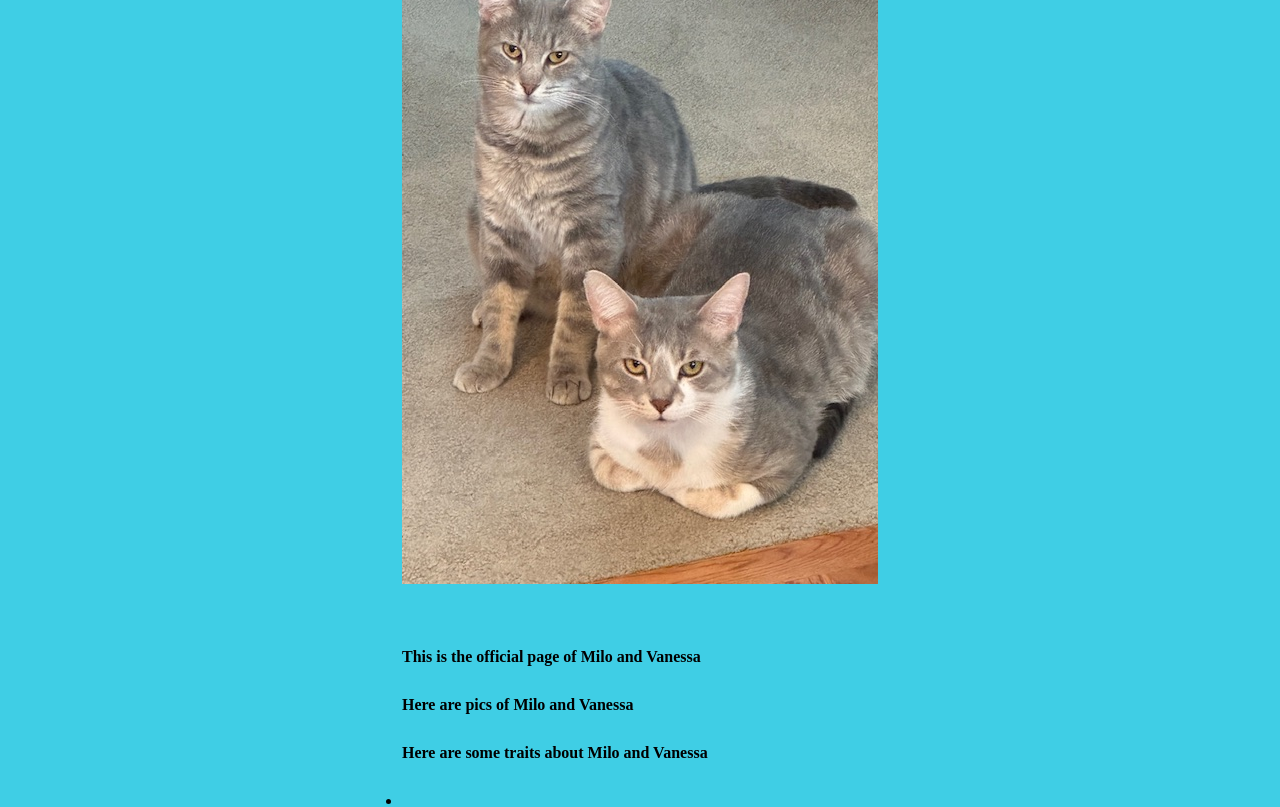
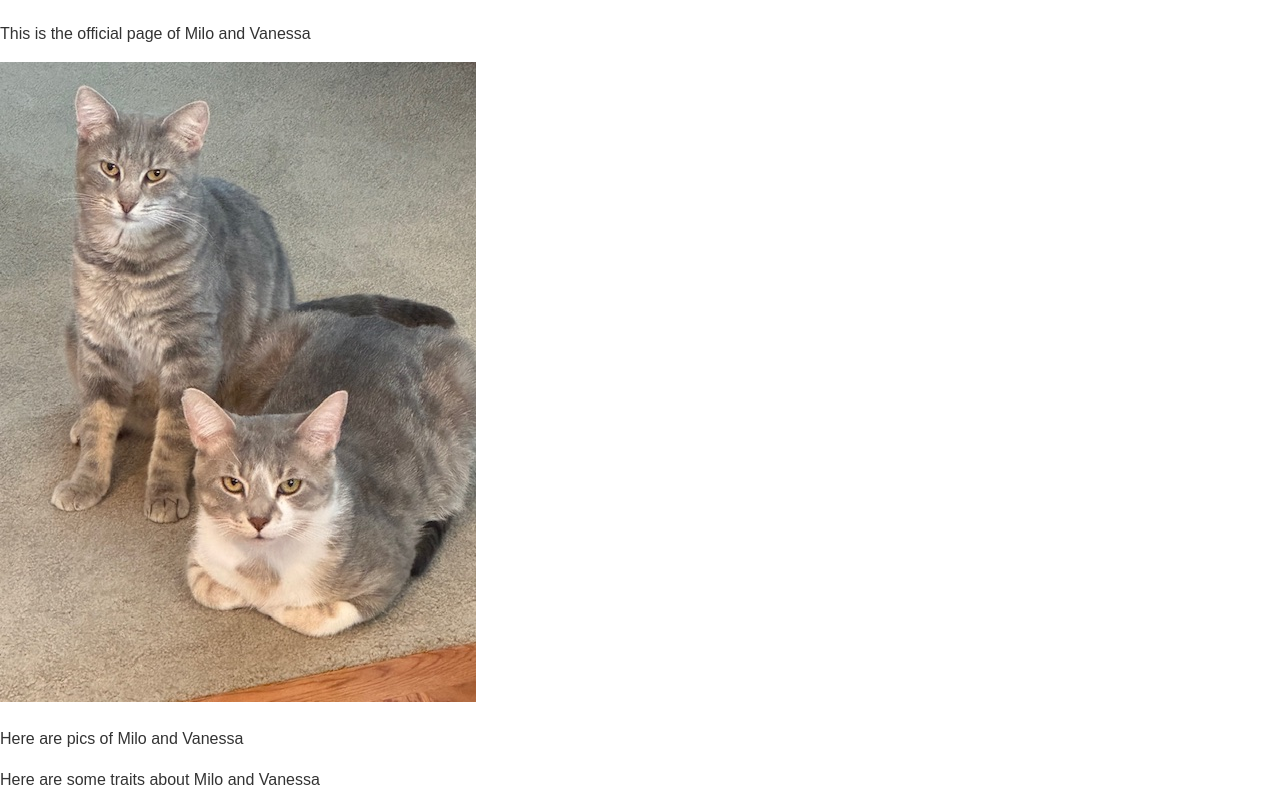
Before and after one commit to Hendy55-com/Hendy55-com.github.io, a plain HTML site: page index.html in a window 1280 px wide. Shown: the part 116-923 px from the top of the page. Drawn offline with Linux system fonts and the light colour scheme.

Commit message:
updated text

```diff
--- a/index.html
+++ b/index.html
@@ -9,10 +9,10 @@
 </head>
 
 <body>
-  <h4 id="spacing" Furry Follies of Milo and Vanessa (Nessa)</h4>
-  <img id="spacing" src="MiloandVanessa.JPG" alt="A photo of Milo and Vanessa">
-  <p id="spacing"> This is the official page of Milo and Vanessa</p>
-  <p id="spacing">  Here are pics of Milo and Vanessa</p>
+  <h4 id="main-heading">Furry Follies of Milo and Vanessa (Nessa)</h4>
+  <p class="intro-text">This is the official page of Milo and Vanessa</p>
+  <img id="milo-vanessa-img" src="MiloandVanessa.JPG" alt="A photo of Milo and Vanessa">
+  <p id="spacing"> Here are pics of Milo and Vanessa</p>
   <p id="spacing"> Here are some traits about Milo and Vanessa</p>
 
   <ul id="spacing">
@@ -35,9 +35,5 @@
       <br>
     </li>
   </ul>
-
-
-
-
 </body>
 </html>
--- a/styles.css
+++ b/styles.css
@@ -1,17 +1,19 @@
-*{
-  margin: 0;
-  padding: 0;
+body {
+    margin: 0;
+    padding: 0;
+    font-family: Arial, sans-serif;
+    line-height: 1.6;
+    color: #333;
 }
-body{
-  display: flex;
-  height: 100%;
-  width: 100%;
-  align-items: center;
-  justify-content: center;
-  background-color: rgba(11, 193, 222, 0.785);
-  flex-direction:column ;
+
+#main-heading {
+    font-size: 2.8em;
+    text-align: center;
+    margin-top: 40px;
+    margin-bottom: 25px;
+    color: #2c3e50;
+    text-shadow: 1px 1px 2px rgba(0, 0, 0, 0.1);
+}
+{
 
 }
-#spacing{
-  margin: 30px;
-}
```
